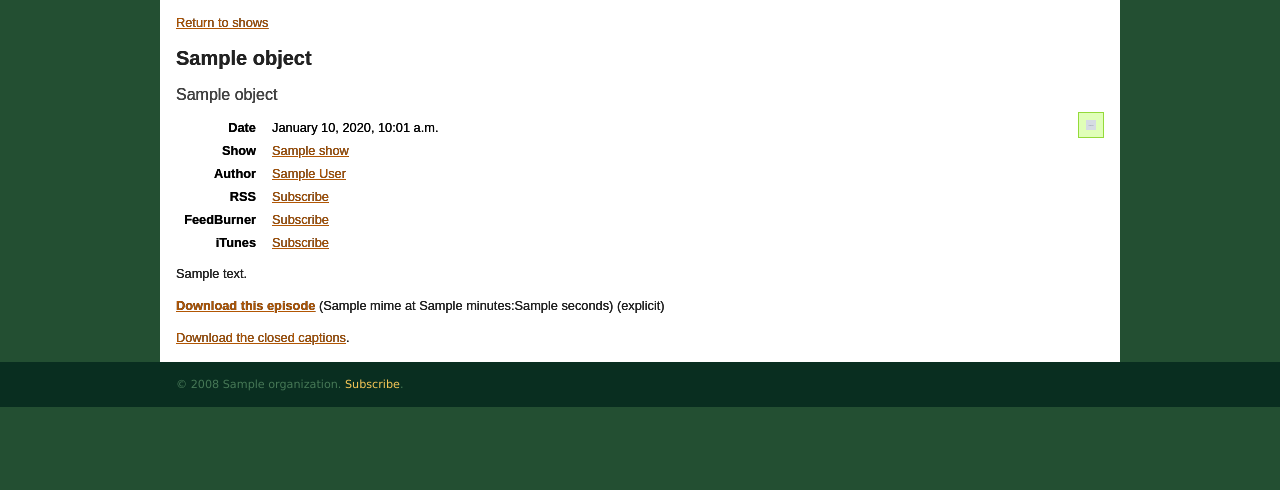
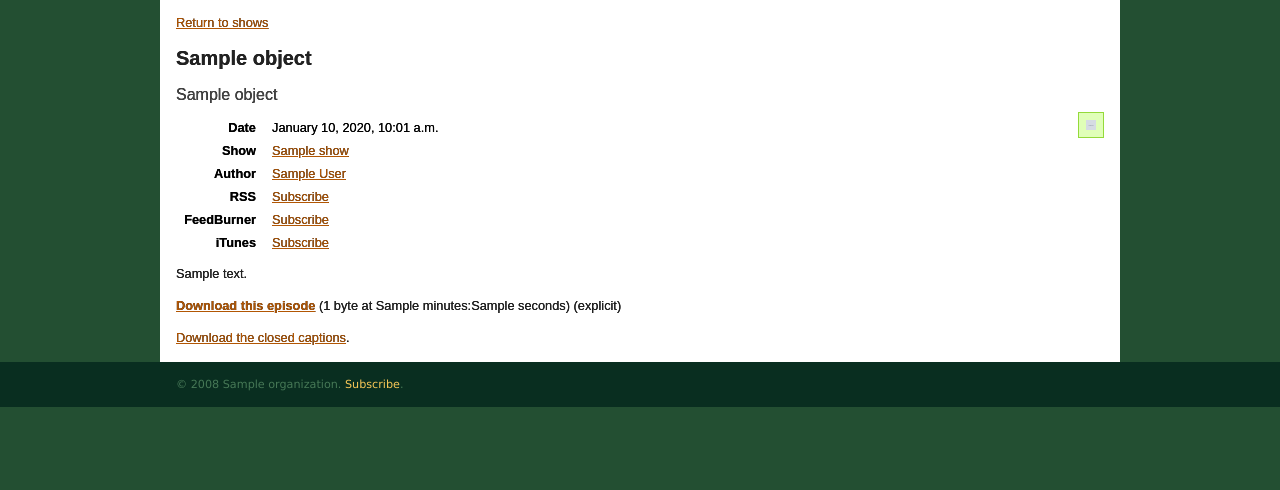
Before and after one commit to jefftriplett/django-podcast, a Django app: template trunk/podcast/templates/podcast/episode_detail.html in a window 1280 px wide. Shown: the part 159-649 px from the top of the page. Run offline with Django 3.2, Linux system fonts and the light colour scheme; the template is opened without the code that fills it: most values are stand-ins (such as "Sample title", 1, 10 or a date in 2020); grey boxes marked "Sample" are stand-in pictures.

Commit message:
Megabyte filter added to episode detail template.
git-svn-id: http://django-podcast.googlecode.com/svn@37 7eeeb57b-9f54-0410-948d-eb906a2a6a24

```diff
--- a/trunk/podcast/templates/podcast/episode_detail.html
+++ b/trunk/podcast/templates/podcast/episode_detail.html
@@ -53,7 +53,7 @@
 
 <p>{% if object.summary %}{{ object.summary|striptags }}{% else %}{{ object.description|striptags }}{% endif %}</p>
 
-<p><strong><a href="{{ object.file.url }}">Download this episode</a></strong> ({{ object.mime }} at {{ object.minutes }}:{{ object.seconds }}) {% if episode.explicit %}(explicit){% endif %}</p>
+<p><strong><a href="{{ object.file.url }}">Download this episode</a></strong> ({{ object.file.size|filesizeformat }} at {{ object.minutes }}:{{ object.seconds }}) {% if episode.explicit %}(explicit){% endif %}</p>
 
 {% if object.captions %}<p><a href="{{ object.captions.url }}">Download the closed captions</a>.</p>{% endif %}
 
```
